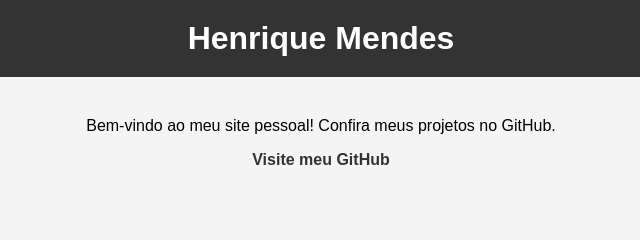
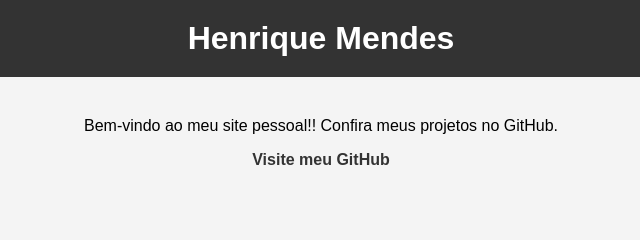
Before and after one commit to ribeirohenrique/ribeirohenrique.github.io, a plain HTML site: page index.html in a window 1280 px wide. Shown: the top 240 px of the page, 319-959 px from the left. Drawn offline with Linux system fonts and the light colour scheme.

Commit message:
Update index.html

```diff
--- a/index.html
+++ b/index.html
@@ -49,7 +49,7 @@
 </header>
 
 <section>
-    <p>Bem-vindo ao meu site pessoal! Confira meus projetos no GitHub.</p>
+    <p>Bem-vindo ao meu site pessoal!! Confira meus projetos no GitHub.</p>
     <p><a href="https://github.com/ribeirohenrique" target="_blank">Visite meu GitHub</a></p>
 </section>
 
```
